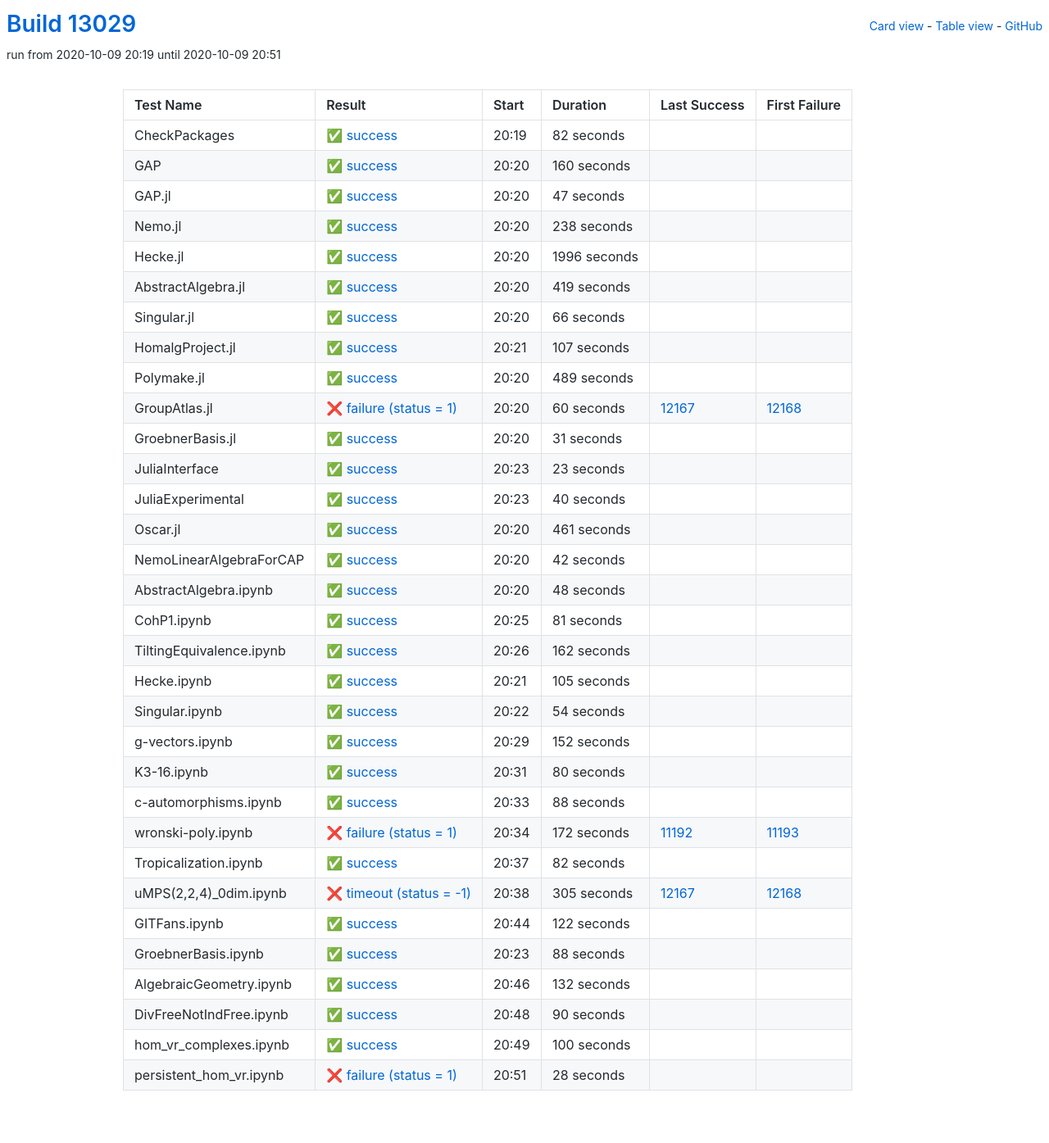
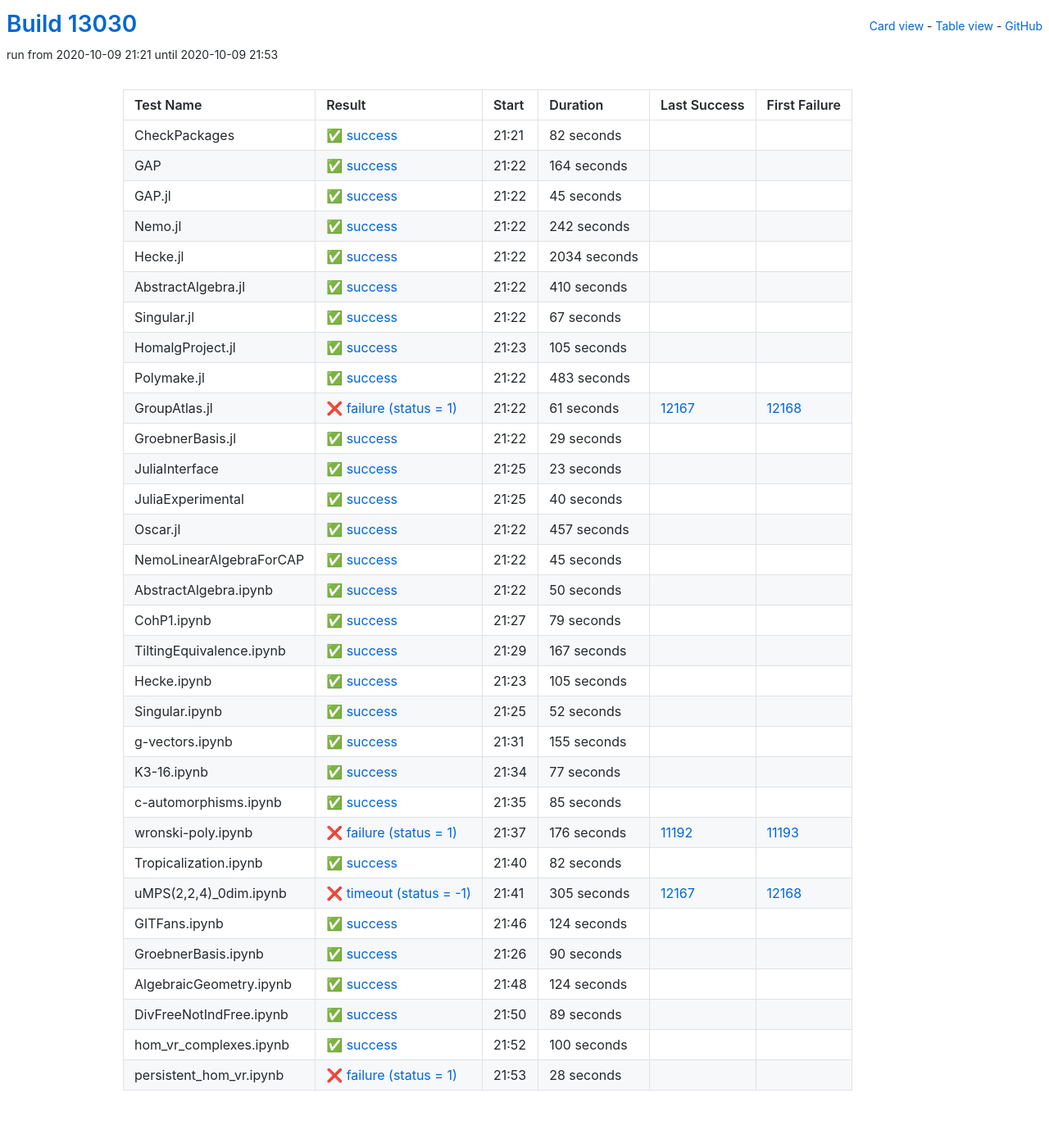
Before and after one commit to oscar-system/oscar-ci-status, a Jekyll site: the page built from table.html, in a window 1280 px wide. Shown: the whole page at 82% size. Built offline with Jekyll 4.4.1, drawn with Linux system fonts in a browser that asks for light colours.

Commit message:
Build #13030

```diff
--- a/_data/ci.yml
+++ b/_data/ci.yml
@@ -1,6 +1,6 @@
 ---
-build: 13029
-build_url: https://oscarci.mathematik.uni-kl.de/job/oscar/13029/
+build: 13030
+build_url: https://oscarci.mathematik.uni-kl.de/job/oscar/13030/
 job: oscar
 organization: oscar-system
 repo: oscar-ci-status
@@ -8,8 +8,8 @@
 tests:
 - name: CheckPackages
   id: checkpackages
-  log: https://oscarci.mathematik.uni-kl.de/job/oscar/13029/artifact/logs/build-13029/CheckPackages.log
-  start: 2020-10-09 20:19
+  log: https://oscarci.mathematik.uni-kl.de/job/oscar/13030/artifact/logs/build-13030/CheckPackages.log
+  start: 2020-10-09 21:21
   success: true
   exitcode: 0
   status: success
@@ -20,128 +20,128 @@
   first_failure_url:
 - name: GAP
   id: gap
-  log: https://oscarci.mathematik.uni-kl.de/job/oscar/13029/artifact/logs/build-13029/GAP.log
-  start: 2020-10-09 20:20
+  log: https://oscarci.mathematik.uni-kl.de/job/oscar/13030/artifact/logs/build-13030/GAP.log
+  start: 2020-10-09 21:22
   success: true
   exitcode: 0
   status: success
-  duration: 160
+  duration: 164
   last_success: false
   last_success_url:
   first_failure: false
   first_failure_url:
 - name: GAP.jl
   id: gap-jl
-  log: https://oscarci.mathematik.uni-kl.de/job/oscar/13029/artifact/logs/build-13029/GAP.jl.log
-  start: 2020-10-09 20:20
+  log: https://oscarci.mathematik.uni-kl.de/job/oscar/13030/artifact/logs/build-13030/GAP.jl.log
+  start: 2020-10-09 21:22
   success: true
   exitcode: 0
   status: success
-  duration: 47
+  duration: 45
   last_success: false
   last_success_url:
   first_failure: false
   first_failure_url:
 - name: Nemo.jl
   id: nemo-jl
-  log: https://oscarci.mathematik.uni-kl.de/job/oscar/13029/artifact/logs/build-13029/Nemo.jl.log
-  start: 2020-10-09 20:20
+  log: https://oscarci.mathematik.uni-kl.de/job/oscar/13030/artifact/logs/build-13030/Nemo.jl.log
+  start: 2020-10-09 21:22
   success: true
   exitcode: 0
   status: success
-  duration: 238
+  duration: 242
   last_success: false
   last_success_url:
   first_failure: false
   first_failure_url:
 - name: Hecke.jl
   id: hecke-jl
-  log: https://oscarci.mathematik.uni-kl.de/job/oscar/13029/artifact/logs/build-13029/Hecke.jl.log
-  start: 2020-10-09 20:20
+  log: https://oscarci.mathematik.uni-kl.de/job/oscar/13030/artifact/logs/build-13030/Hecke.jl.log
+  start: 2020-10-09 21:22
   success: true
   exitcode: 0
   status: success
-  duration: 1996
+  duration: 2034
   last_success: false
   last_success_url:
   first_failure: false
   first_failure_url:
 - name: AbstractAlgebra.jl
   id: abstractalgebra-jl
-  log: https://oscarci.mathematik.uni-kl.de/job/oscar/13029/artifact/logs/build-13029/AbstractAlgebra.jl.log
-  start: 2020-10-09 20:20
+  log: https://oscarci.mathematik.uni-kl.de/job/oscar/13030/artifact/logs/build-13030/AbstractAlgebra.jl.log
+  start: 2020-10-09 21:22
   success: true
   exitcode: 0
   status: success
-  duration: 419
+  duration: 410
   last_success: false
   last_success_url:
   first_failure: false
   first_failure_url:
 - name: Singular.jl
   id: singular-jl
-  log: https://oscarci.mathematik.uni-kl.de/job/oscar/13029/artifact/logs/build-13029/Singular.jl.log
-  start: 2020-10-09 20:20
+  log: https://oscarci.mathematik.uni-kl.de/job/oscar/13030/artifact/logs/build-13030/Singular.jl.log
+  start: 2020-10-09 21:22
   success: true
   exitcode: 0
   status: success
-  duration: 66
+  duration: 67
   last_success: false
   last_success_url:
   first_failure: false
   first_failure_url:
 - name: HomalgProject.jl
   id: homalgproject-jl
-  log: https://oscarci.mathematik.uni-kl.de/job/oscar/13029/artifact/logs/build-13029/HomalgProject.jl.log
-  start: 2020-10-09 20:21
+  log: https://oscarci.mathematik.uni-kl.de/job/oscar/13030/artifact/logs/build-13030/HomalgProject.jl.log
+  start: 2020-10-09 21:23
   success: true
   exitcode: 0
   status: success
-  duration: 107
+  duration: 105
   last_success: false
   last_success_url:
   first_failure: false
   first_failure_url:
 - name: Polymake.jl
   id: polymake-jl
-  log: https://oscarci.mathematik.uni-kl.de/job/oscar/13029/artifact/logs/build-13029/Polymake.jl.log
-  start: 2020-10-09 20:20
+  log: https://oscarci.mathematik.uni-kl.de/job/oscar/13030/artifact/logs/build-13030/Polymake.jl.log
+  start: 2020-10-09 21:22
   success: true
   exitcode: 0
   status: success
-  duration: 489
+  duration: 483
   last_success: false
   last_success_url:
   first_failure: false
   first_failure_url:
 - name: GroupAtlas.jl
   id: groupatlas-jl
-  log: https://oscarci.mathematik.uni-kl.de/job/oscar/13029/artifact/logs/build-13029/GroupAtlas.jl.log
-  start: 2020-10-09 20:20
+  log: https://oscarci.mathematik.uni-kl.de/job/oscar/13030/artifact/logs/build-13030/GroupAtlas.jl.log
+  start: 2020-10-09 21:22
   success: false
   exitcode: 1
   status: failure
-  duration: 60
+  duration: 61
   last_success: 12167
   last_success_url: https://oscarci.mathematik.uni-kl.de/job/oscar/12167/
   first_failure: 12168
   first_failure_url: https://oscarci.mathematik.uni-kl.de/job/oscar/12168/
 - name: GroebnerBasis.jl
   id: groebnerbasis-jl
-  log: https://oscarci.mathematik.uni-kl.de/job/oscar/13029/artifact/logs/build-13029/GroebnerBasis.jl.log
-  start: 2020-10-09 20:20
+  log: https://oscarci.mathematik.uni-kl.de/job/oscar/13030/artifact/logs/build-13030/GroebnerBasis.jl.log
+  start: 2020-10-09 21:22
   success: true
   exitcode: 0
   status: success
-  duration: 31
+  duration: 29
   last_success: false
   last_success_url:
   first_failure: false
   first_failure_url:
 - name: JuliaInterface
   id: juliainterface
-  log: https://oscarci.mathematik.uni-kl.de/job/oscar/13029/artifact/logs/build-13029/JuliaInterface.log
-  start: 2020-10-09 20:23
+  log: https://oscarci.mathematik.uni-kl.de/job/oscar/13030/artifact/logs/build-13030/JuliaInterface.log
+  start: 2020-10-09 21:25
   success: true
   exitcode: 0
   status: success
@@ -152,8 +152,8 @@
   first_failure_url:
 - name: JuliaExperimental
   id: juliaexperimental
-  log: https://oscarci.mathematik.uni-kl.de/job/oscar/13029/artifact/logs/build-13029/JuliaExperimental.log
-  start: 2020-10-09 20:23
+  log: https://oscarci.mathematik.uni-kl.de/job/oscar/13030/artifact/logs/build-13030/JuliaExperimental.log
+  start: 2020-10-09 21:25
   success: true
   exitcode: 0
   status: success
@@ -164,68 +164,68 @@
   first_failure_url:
 - name: Oscar.jl
   id: oscar-jl
-  log: https://oscarci.mathematik.uni-kl.de/job/oscar/13029/artifact/logs/build-13029/Oscar.jl.log
-  start: 2020-10-09 20:20
+  log: https://oscarci.mathematik.uni-kl.de/job/oscar/13030/artifact/logs/build-13030/Oscar.jl.log
+  start: 2020-10-09 21:22
   success: true
   exitcode: 0
   status: success
-  duration: 461
+  duration: 457
   last_success: false
   last_success_url:
   first_failure: false
   first_failure_url:
 - name: NemoLinearAlgebraForCAP
   id: nemolinearalgebraforcap
-  log: https://oscarci.mathematik.uni-kl.de/job/oscar/13029/artifact/logs/build-13029/NemoLinearAlgebraForCAP.log
-  start: 2020-10-09 20:20
+  log: https://oscarci.mathematik.uni-kl.de/job/oscar/13030/artifact/logs/build-13030/NemoLinearAlgebraForCAP.log
+  start: 2020-10-09 21:22
   success: true
   exitcode: 0
   status: success
-  duration: 42
+  duration: 45
   last_success: false
   last_success_url:
   first_failure: false
   first_failure_url:
 - name: AbstractAlgebra.ipynb
   id: abstractalgebra-ipynb
-  log: https://oscarci.mathematik.uni-kl.de/job/oscar/13029/artifact/logs/build-13029/AbstractAlgebra.ipynb.log
-  start: 2020-10-09 20:20
+  log: https://oscarci.mathematik.uni-kl.de/job/oscar/13030/artifact/logs/build-13030/AbstractAlgebra.ipynb.log
+  start: 2020-10-09 21:22
   success: true
   exitcode: 0
   status: success
-  duration: 48
+  duration: 50
   last_success: false
   last_success_url:
   first_failure: false
   first_failure_url:
 - name: CohP1.ipynb
   id: cohp1-ipynb
-  log: https://oscarci.mathematik.uni-kl.de/job/oscar/13029/artifact/logs/build-13029/CohP1.ipynb.log
-  start: 2020-10-09 20:25
+  log: https://oscarci.mathematik.uni-kl.de/job/oscar/13030/artifact/logs/build-13030/CohP1.ipynb.log
+  start: 2020-10-09 21:27
   success: true
   exitcode: 0
   status: success
-  duration: 81
+  duration: 79
   last_success: false
   last_success_url:
   first_failure: false
   first_failure_url:
 - name: TiltingEquivalence.ipynb
   id: tiltingequivalence-ipynb
-  log: https://oscarci.mathematik.uni-kl.de/job/oscar/13029/artifact/logs/build-13029/TiltingEquivalence.ipynb.log
-  start: 2020-10-09 20:26
+  log: https://oscarci.mathematik.uni-kl.de/job/oscar/13030/artifact/logs/build-13030/TiltingEquivalence.ipynb.log
+  start: 2020-10-09 21:29
   success: true
   exitcode: 0
   status: success
-  duration: 162
+  duration: 167
   last_success: false
   last_success_url:
   first_failure: false
   first_failure_url:
 - name: Hecke.ipynb
   id: hecke-ipynb
-  log: https://oscarci.mathematik.uni-kl.de/job/oscar/13029/artifact/logs/build-13029/Hecke.ipynb.log
-  start: 2020-10-09 20:21
+  log: https://oscarci.mathematik.uni-kl.de/job/oscar/13030/artifact/logs/build-13030/Hecke.ipynb.log
+  start: 2020-10-09 21:23
   success: true
   exitcode: 0
   status: success
@@ -236,68 +236,68 @@
   first_failure_url:
 - name: Singular.ipynb
   id: singular-ipynb
-  log: https://oscarci.mathematik.uni-kl.de/job/oscar/13029/artifact/logs/build-13029/Singular.ipynb.log
-  start: 2020-10-09 20:22
+  log: https://oscarci.mathematik.uni-kl.de/job/oscar/13030/artifact/logs/build-13030/Singular.ipynb.log
+  start: 2020-10-09 21:25
   success: true
   exitcode: 0
   status: success
-  duration: 54
+  duration: 52
   last_success: false
   last_success_url:
   first_failure: false
   first_failure_url:
 - name: g-vectors.ipynb
   id: g-vectors-ipynb
-  log: https://oscarci.mathematik.uni-kl.de/job/oscar/13029/artifact/logs/build-13029/g-vectors.ipynb.log
-  start: 2020-10-09 20:29
+  log: https://oscarci.mathematik.uni-kl.de/job/oscar/13030/artifact/logs/build-13030/g-vectors.ipynb.log
+  start: 2020-10-09 21:31
   success: true
   exitcode: 0
   status: success
-  duration: 152
+  duration: 155
   last_success: false
   last_success_url:
   first_failure: false
   first_failure_url:
 - name: K3-16.ipynb
   id: k3-16-ipynb
-  log: https://oscarci.mathematik.uni-kl.de/job/oscar/13029/artifact/logs/build-13029/K3-16.ipynb.log
-  start: 2020-10-09 20:31
+  log: https://oscarci.mathematik.uni-kl.de/job/oscar/13030/artifact/logs/build-13030/K3-16.ipynb.log
+  start: 2020-10-09 21:34
   success: true
   exitcode: 0
   status: success
-  duration: 80
+  duration: 77
   last_success: false
   last_success_url:
   first_failure: false
   first_failure_url:
 - name: c-automorphisms.ipynb
   id: c-automorphisms-ipynb
-  log: https://oscarci.mathematik.uni-kl.de/job/oscar/13029/artifact/logs/build-13029/c-automorphisms.ipynb.log
-  start: 2020-10-09 20:33
+  log: https://oscarci.mathematik.uni-kl.de/job/oscar/13030/artifact/logs/build-13030/c-automorphisms.ipynb.log
+  start: 2020-10-09 21:35
   success: true
   exitcode: 0
   status: success
-  duration: 88
+  duration: 85
   last_success: false
   last_success_url:
   first_failure: false
   first_failure_url:
 - name: wronski-poly.ipynb
   id: wronski-poly-ipynb
-  log: https://oscarci.mathematik.uni-kl.de/job/oscar/13029/artifact/logs/build-13029/wronski-poly.ipynb.log
-  start: 2020-10-09 20:34
+  log: https://oscarci.mathematik.uni-kl.de/job/oscar/13030/artifact/logs/build-13030/wronski-poly.ipynb.log
+  start: 2020-10-09 21:37
   success: false
   exitcode: 1
   status: failure
-  duration: 172
+  duration: 176
   last_success: 11192
   last_success_url: https://oscarci.mathematik.uni-kl.de/job/oscar/11192/
   first_failure: 11193
   first_failure_url: https://oscarci.mathematik.uni-kl.de/job/oscar/11193/
 - name: Tropicalization.ipynb
   id: tropicalization-ipynb
-  log: https://oscarci.mathematik.uni-kl.de/job/oscar/13029/artifact/logs/build-13029/Tropicalization.ipynb.log
-  start: 2020-10-09 20:37
+  log: https://oscarci.mathematik.uni-kl.de/job/oscar/13030/artifact/logs/build-13030/Tropicalization.ipynb.log
+  start: 2020-10-09 21:40
   success: true
   exitcode: 0
   status: success
@@ -308,8 +308,8 @@
   first_failure_url:
 - name: uMPS(2,2,4)_0dim.ipynb
   id: umps-2-2-4-0dim-ipynb
-  log: https://oscarci.mathematik.uni-kl.de/job/oscar/13029/artifact/logs/build-13029/uMPS-2-2-4-_0dim.ipynb.log
-  start: 2020-10-09 20:38
+  log: https://oscarci.mathematik.uni-kl.de/job/oscar/13030/artifact/logs/build-13030/uMPS-2-2-4-_0dim.ipynb.log
+  start: 2020-10-09 21:41
   success: false
   exitcode: -1
   status: timeout
@@ -320,44 +320,20 @@
   first_failure_url: https://oscarci.mathematik.uni-kl.de/job/oscar/12168/
 - name: GITFans.ipynb
   id: gitfans-ipynb
-  log: https://oscarci.mathematik.uni-kl.de/job/oscar/13029/artifact/logs/build-13029/GITFans.ipynb.log
-  start: 2020-10-09 20:44
+  log: https://oscarci.mathematik.uni-kl.de/job/oscar/13030/artifact/logs/build-13030/GITFans.ipynb.log
+  start: 2020-10-09 21:46
   success: true
   exitcode: 0
   status: success
-  duration: 122
+  duration: 124
   last_success: false
   last_success_url:
   first_failure: false
   first_failure_url:
 - name: GroebnerBasis.ipynb
   id: groebnerbasis-ipynb
-  log: https://oscarci.mathematik.uni-kl.de/job/oscar/13029/artifact/logs/build-13029/GroebnerBasis.ipynb.log
-  start: 2020-10-09 20:23
-  success: true
-  exitcode: 0
-  status: success
-  duration: 88
-  last_success: false
-  last_success_url:
-  first_failure: false
-  first_failure_url:
-- name: AlgebraicGeometry.ipynb
-  id: algebraicgeometry-ipynb
-  log: https://oscarci.mathematik.uni-kl.de/job/oscar/13029/artifact/logs/build-13029/AlgebraicGeometry.ipynb.log
-  start: 2020-10-09 20:46
-  success: true
-  exitcode: 0
-  status: success
-  duration: 132
-  last_success: false
-  last_success_url:
-  first_failure: false
-  first_failure_url:
-- name: DivFreeNotIndFree.ipynb
-  id: divfreenotindfree-ipynb
-  log: https://oscarci.mathematik.uni-kl.de/job/oscar/13029/artifact/logs/build-13029/DivFreeNotIndFree.ipynb.log
-  start: 2020-10-09 20:48
+  log: https://oscarci.mathematik.uni-kl.de/job/oscar/13030/artifact/logs/build-13030/GroebnerBasis.ipynb.log
+  start: 2020-10-09 21:26
   success: true
   exitcode: 0
   status: success
@@ -366,10 +342,34 @@
   last_success_url:
   first_failure: false
   first_failure_url:
+- name: AlgebraicGeometry.ipynb
+  id: algebraicgeometry-ipynb
+  log: https://oscarci.mathematik.uni-kl.de/job/oscar/13030/artifact/logs/build-13030/AlgebraicGeometry.ipynb.log
+  start: 2020-10-09 21:48
+  success: true
+  exitcode: 0
+  status: success
+  duration: 124
+  last_success: false
+  last_success_url:
+  first_failure: false
+  first_failure_url:
+- name: DivFreeNotIndFree.ipynb
+  id: divfreenotindfree-ipynb
+  log: https://oscarci.mathematik.uni-kl.de/job/oscar/13030/artifact/logs/build-13030/DivFreeNotIndFree.ipynb.log
+  start: 2020-10-09 21:50
+  success: true
+  exitcode: 0
+  status: success
+  duration: 89
+  last_success: false
+  last_success_url:
+  first_failure: false
+  first_failure_url:
 - name: hom_vr_complexes.ipynb
   id: hom-vr-complexes-ipynb
-  log: https://oscarci.mathematik.uni-kl.de/job/oscar/13029/artifact/logs/build-13029/hom_vr_complexes.ipynb.log
-  start: 2020-10-09 20:49
+  log: https://oscarci.mathematik.uni-kl.de/job/oscar/13030/artifact/logs/build-13030/hom_vr_complexes.ipynb.log
+  start: 2020-10-09 21:52
   success: true
   exitcode: 0
   status: success
@@ -380,8 +380,8 @@
   first_failure_url:
 - name: persistent_hom_vr.ipynb
   id: persistent-hom-vr-ipynb
-  log: https://oscarci.mathematik.uni-kl.de/job/oscar/13029/artifact/logs/build-13029/persistent_hom_vr.ipynb.log
-  start: 2020-10-09 20:51
+  log: https://oscarci.mathematik.uni-kl.de/job/oscar/13030/artifact/logs/build-13030/persistent_hom_vr.ipynb.log
+  start: 2020-10-09 21:53
   success: false
   exitcode: 1
   status: failure
```
Also changed, not shown: README.md.
